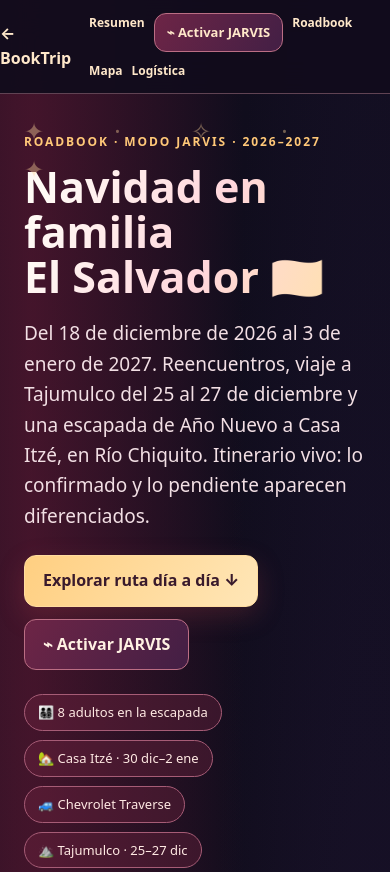
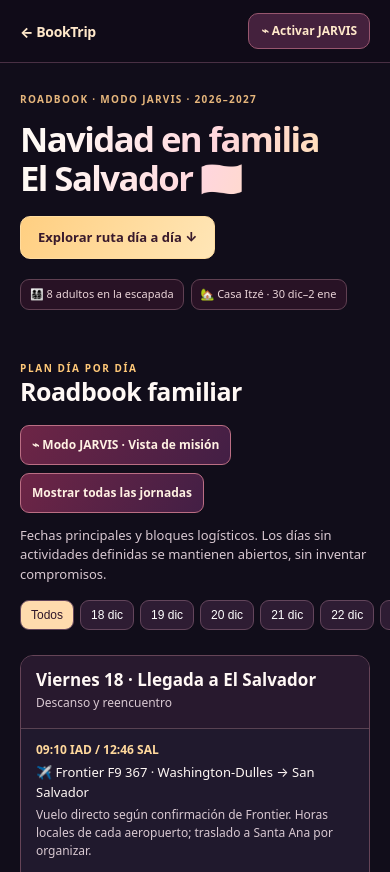
Before and after one commit to pvasquez1992/viajes, a plain HTML site: page elsalvador2026/index.html in a window 390 px wide. Shown: the top 872 px of the page. Drawn offline with nearby package versions, Linux system fonts and the light colour scheme.

Commit message:
Simplify Christmas BookTrip mobile layout with compact nav and minimal hero

```diff
--- a/elsalvador2026/css/styles.css
+++ b/elsalvador2026/css/styles.css
@@ -17,3 +17,57 @@ body{background:radial-gradient(ellipse at 8% 3%,rgba(140,31,63,.42),transparent
 button:focus-visible,a:focus-visible{outline:3px solid #ffdc96;outline-offset:3px}
 .j-overlay{background:rgba(10,5,20,.92)}.j-panel{background:#170e22;border-color:#8a5065;box-shadow:0 28px 120px #06020d}.j-header{background:linear-gradient(95deg,#3d1735,#1b1433);border-color:#8a5065}.j-brand strong{color:#ffe2b0}.j-dot{background:#ffce85;box-shadow:0 0 18px #ffc47a}.j-mission-label{color:#eac7cf}.j-close{background:#582741;color:#fff5ee;border-color:#b17c8e}
 .j-map-wrap{background:#170e22}.j-map-caption{color:#e4c9d1}.j-sidebar{background:#1c1328;border-color:#704659}.j-tabs{border-color:#704659}.j-tabs button{background:#39233e;border-color:#86526a;color:#f9e2e8}.j-tabs button.active{background:#ffdc9f;color:#361d32}.j-body .j-time{color:#ffcf88}.j-body .j-state{color:#ffb6c8}.j-body .j-event{border-color:#654255}.j-body small{color:#d9c0cb}.j-body .j-alert{border-left-color:#ffd08a;background:#3c2536;color:#fff0dc}
+
+/* Mobile-first cleanup: one compact nav, one CTA, editorial hero, no duplicate JARVIS cards. */
+.mobile-intro{display:none}
+@media (max-width:700px){
+  html{scroll-padding-top:78px}
+  body{font-size:14px;line-height:1.5;background:#110d1a}
+  .shell{padding-left:20px;padding-right:20px;max-width:100%}
+  .nav{position:sticky;top:0;z-index:50;background:rgba(17,12,25,.97);border-bottom:1px solid #493044}
+  .nav-inner{min-height:62px;padding-top:9px;padding-bottom:9px;display:flex;align-items:center;justify-content:space-between;gap:12px;flex-wrap:nowrap}
+  .nav-inner>a{white-space:nowrap;font-size:14px;font-weight:800;letter-spacing:-.025em}
+  .nav-links{flex:0 0 auto;display:flex;gap:0;align-items:center}
+  .nav-links>a{display:none!important}
+  .nav-jarvis{font-size:12px!important;line-height:1.2;padding:10px 12px!important;border-radius:10px!important;white-space:nowrap;background:#44213d!important;border:1px solid #97566e!important;box-shadow:none!important}
+  .hero{padding:29px 0 26px;min-height:0}
+  .hero:before{display:none}
+  .hero .eyebrow{font-size:10px;letter-spacing:.13em;margin:0;color:#e6b67c}
+  .hero h1{font-size:clamp(31px,8.9vw,44px);line-height:1.11;letter-spacing:-.045em;margin:13px 0 14px;font-weight:850;overflow-wrap:normal}
+  .hero .lead{display:none}
+  .mobile-intro{display:block;color:#dccdd5;font-size:14px;line-height:1.6;margin:0;max-width:34ch}
+  .hero-actions{margin:19px 0 0;gap:9px}
+  .hero>.hero-actions>.secondary-action{display:none!important}
+  .hero>.hero-actions>.primary-action{padding:11px 17px;border-radius:10px;font-size:13px;box-shadow:none;line-height:1.4;width:auto;display:inline-flex;align-items:center;justify-content:center;min-height:43px}
+  .chips{display:flex;gap:7px;margin:20px 0 0}
+  .chip{font-size:11px;padding:6px 9px;border-radius:9px;background:rgba(83,31,57,.35);border-color:#604052;color:#ead4d8}
+  .chips .chip:nth-child(n+3){display:none}
+  .hero .stats{display:none}
+  #jarvis{display:none}
+  .section{padding:25px 0}
+  .section h2{font-size:25px;line-height:1.2;letter-spacing:-.02em}
+  .section .eyebrow{font-size:10px}
+  #roadbook>.muted{font-size:13px}
+  #roadbook>.hero-actions{gap:8px}
+  #roadbook>.hero-actions button{font-size:12px;padding:10px 11px;border-radius:9px}
+  .filters{flex-wrap:nowrap;overflow:auto;scrollbar-width:thin;margin:16px -20px;padding:0 20px 9px;gap:6px;-webkit-overflow-scrolling:touch}
+  .filters button{white-space:nowrap;flex-shrink:0;font-size:12px;padding:7px 10px;border-radius:9px;background:#2e1c33;border-color:#63455b}
+  .filters button.active{background:#ffdbad;color:#30172a}
+  .day{margin:12px 0;border-radius:13px}
+  .day-header{padding:13px 15px;background:#28192e}
+  .day-header h3{font-size:17px;line-height:1.3}
+  .day-header p{font-size:12px}
+  .event{padding:12px 15px;gap:4px;font-size:13px}
+  .event time{font-size:12px}
+  .event small{font-size:12px;line-height:1.5;margin-top:4px}
+  .panel,.stat,.detail{padding:15px;border-radius:12px}
+  .cards{gap:10px}
+  #routeMap{height:300px;border-radius:12px}
+  .footer{font-size:12px;padding-block:20px 30px}
+}
+@media(max-width:370px){
+  .shell{padding-inline:16px}
+  .nav-jarvis{font-size:11px!important;padding:9px!important}
+  .hero h1{font-size:31px}
+  .chips .chip:nth-child(n+2){display:none}
+}
```
